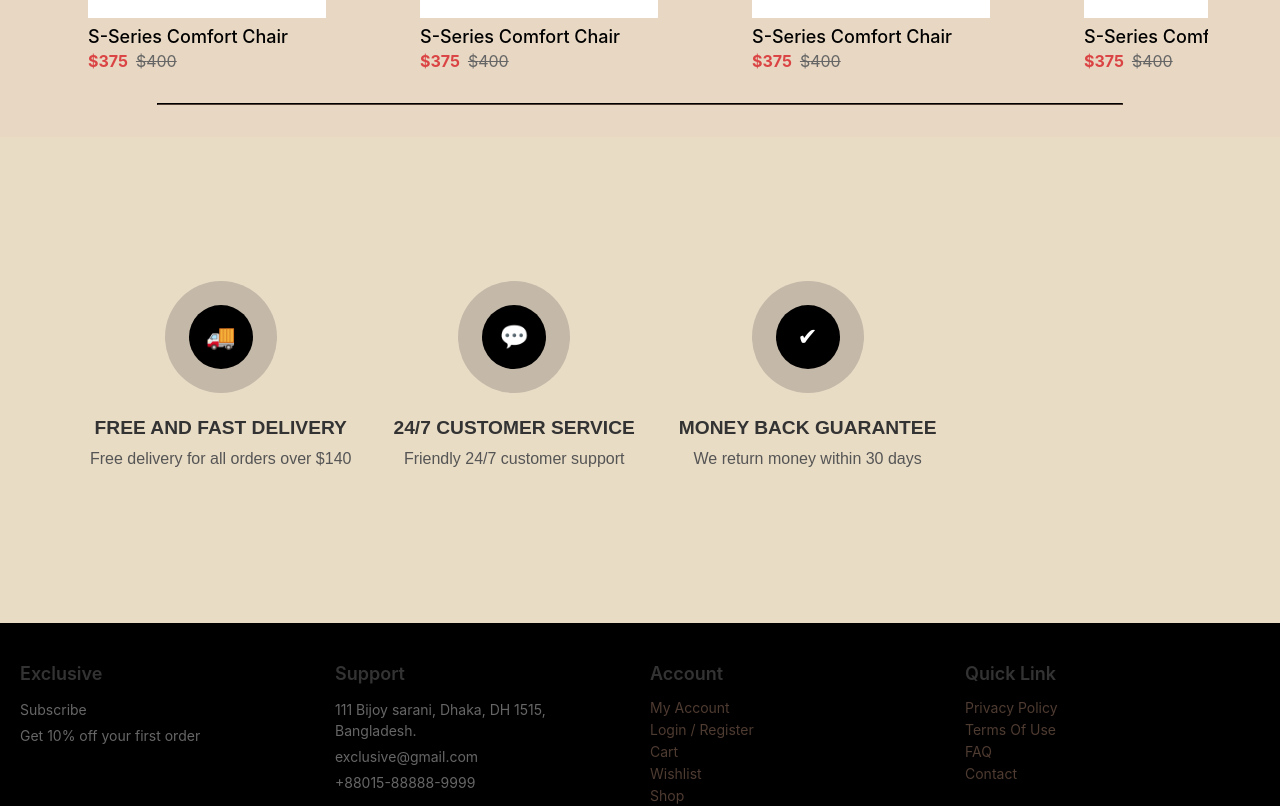
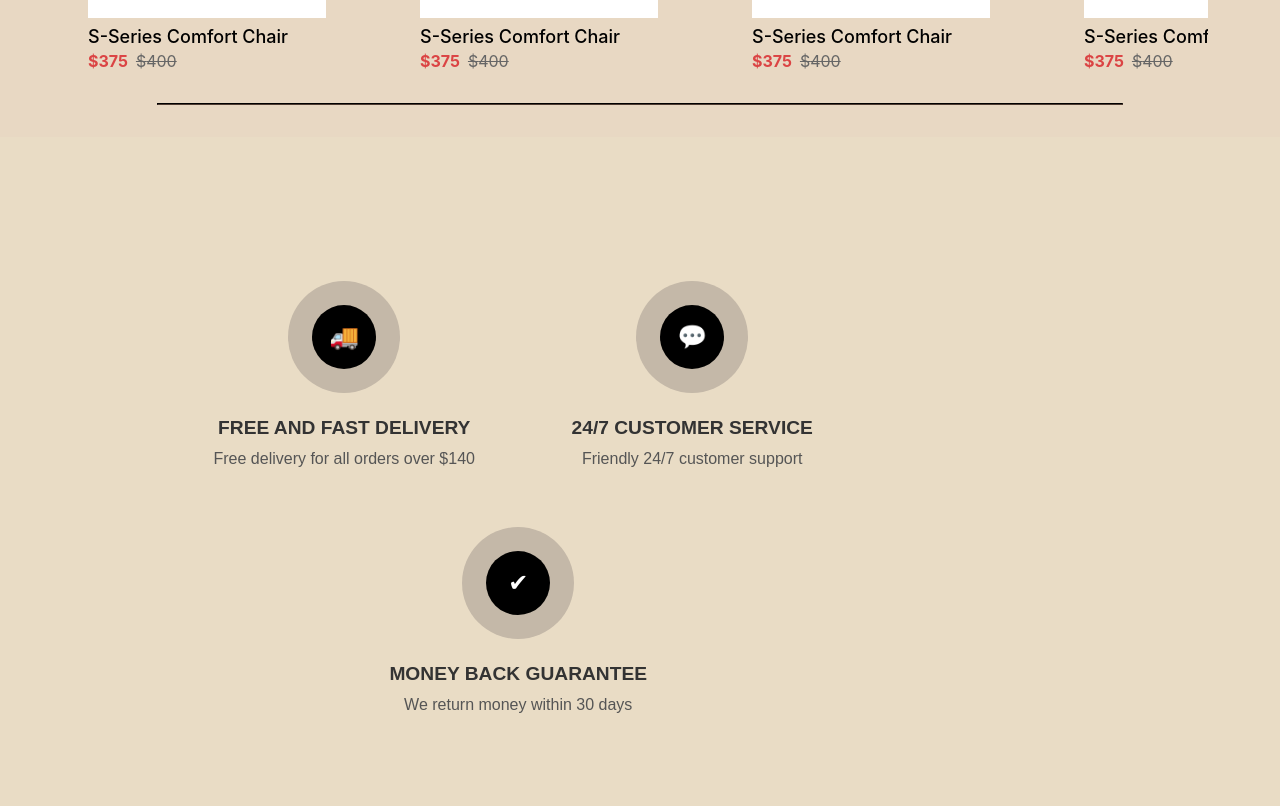
Before and after one commit to Ganeshavupati01/mushroom_ecom, a React (Create React App) app in the folder client/: page /home in a window 1280 px wide. Shown: the part 2200-3006 px from the top of the page. Built offline with nearby package versions, Linux system fonts and the light colour scheme; no server answers; the database is empty; sample sign-in values are in the browser's storage.

Commit message:
services features

```diff
--- a/client/src/styles/ServiceFeatures.css
+++ b/client/src/styles/ServiceFeatures.css
@@ -2,29 +2,26 @@
   width: 100%;
   background-color: #e9dcc5;
   padding: 4rem 0;
+  display: flex;
+  justify-content: center;
 }
 
 .container {
   max-width: 1200px;
-  margin: 0 auto;
+  width: 100%;
   padding: 0 1rem;
 }
 
 .features-grid {
-  display: grid;
-  gap: 2rem;
-  text-align: center;
-
-  /* Mobile (default) */
-  grid-template-columns: 1fr;
-
-  /* Desktop */
-  @media (min-width: 768px) {
-    grid-template-columns: repeat(3, 1fr);
-  }
+  display: flex;
+  flex-wrap: wrap;
+  gap: 3rem;
+  justify-content: center;
 }
 
 .feature-item {
+  flex: 1 1 300px;
+  max-width: 300px;
   display: flex;
   flex-direction: column;
   align-items: center;
@@ -56,9 +53,11 @@
   font-size: 1.2rem;
   font-weight: bold;
   margin-bottom: 0.5rem;
+  text-align: center;
 }
 
 .feature-description {
   color: #555;
   font-size: 1rem;
+  text-align: center;
 }
```
